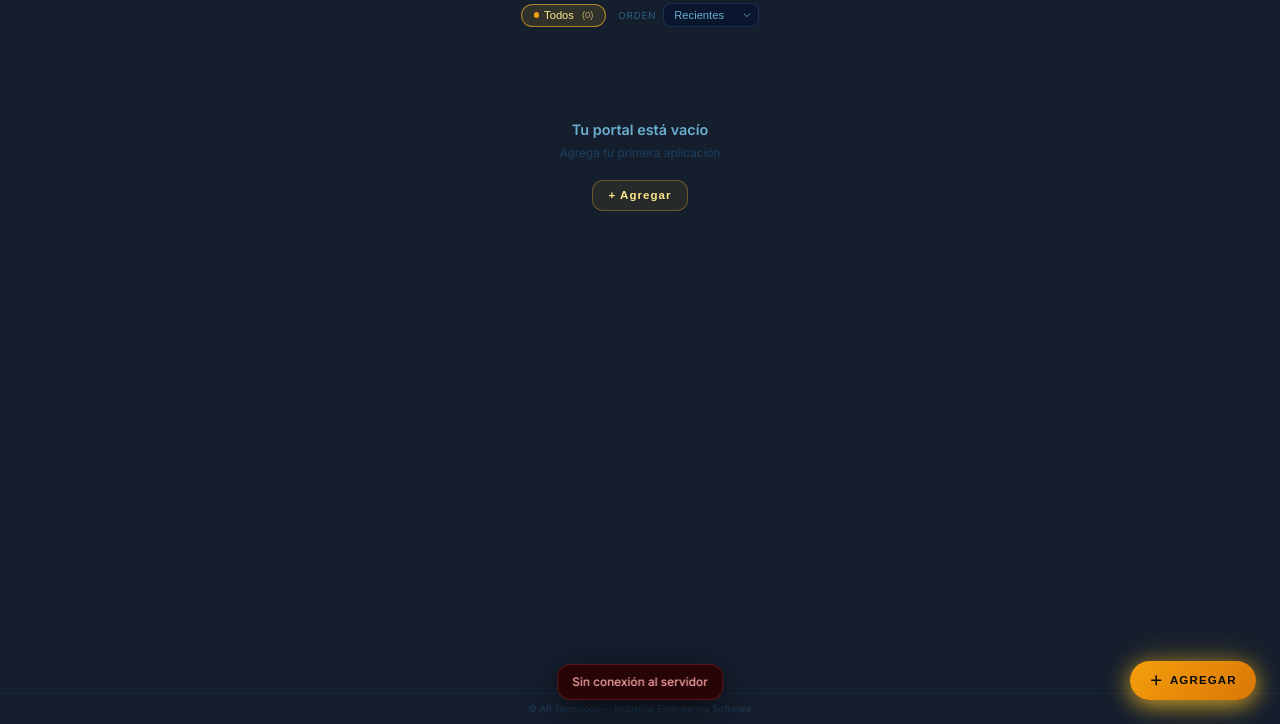
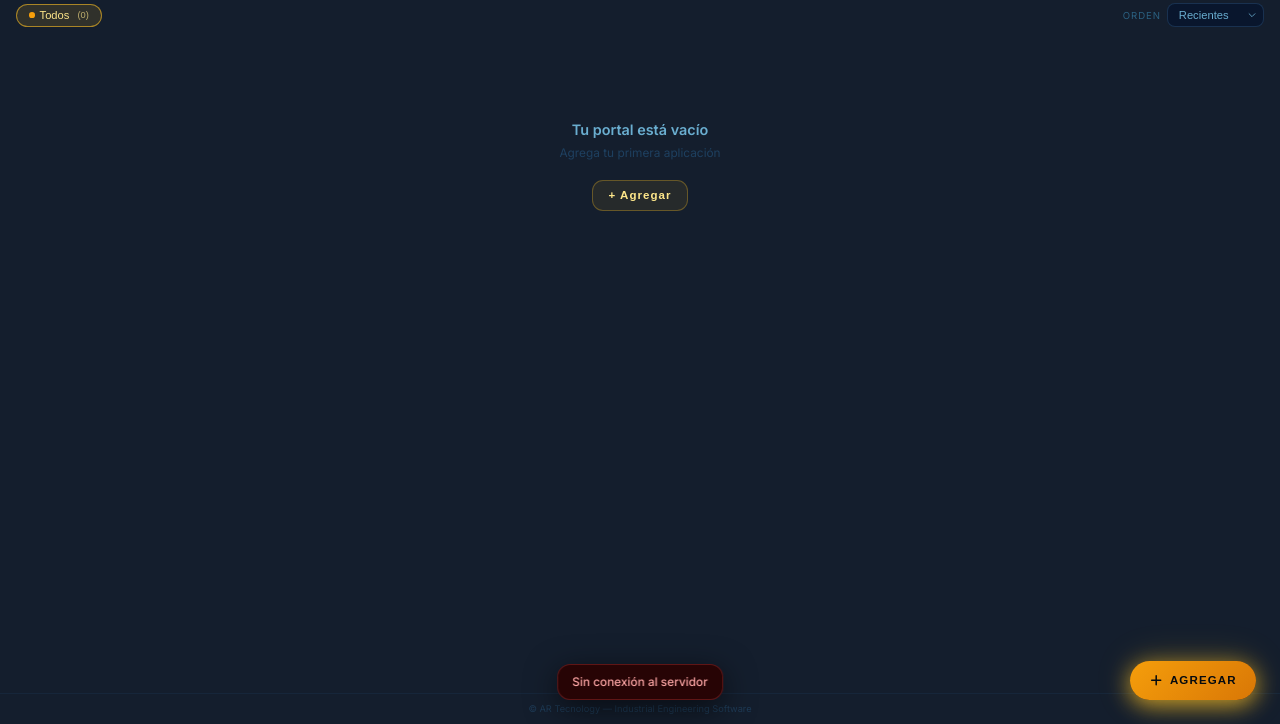
Before and after one commit to sgas-ssgg/portal-apps, a plain HTML site: page index.html in a window 1280 px wide. Shown: the part 76-800 px from the top of the page. Drawn offline with Linux system fonts and the light colour scheme; no server answers; animation ran at ten frames a second.

Commit message:
Fix: layout ancho completo sin restriccion

```diff
--- a/css/style.css
+++ b/css/style.css
@@ -265,7 +265,7 @@ body {
 /* ── FILTROS ── */
 #filters-bar {
   position: relative; z-index: 2;
-  max-width: 80rem; margin: 0 auto;
+  width: 100%;
   padding: .85rem 1rem;
   display: flex; align-items: center;
   justify-content: space-between; gap: .75rem;
@@ -305,15 +305,14 @@ body {
 #main-content {
   position: relative; z-index: 2;
   width: 100%;
-  padding: 0 1rem 5rem; flex: 1;
+  padding: 0 1rem 5rem;
+  flex: 1;
 }
 .apps-grid {
   display: grid;
   grid-template-columns: repeat(auto-fill, minmax(155px, 1fr));
   gap: .5rem;
   width: 100%;
-}
-  gap: .5rem;
 }
 
 /* ── TARJETA ── */
```
